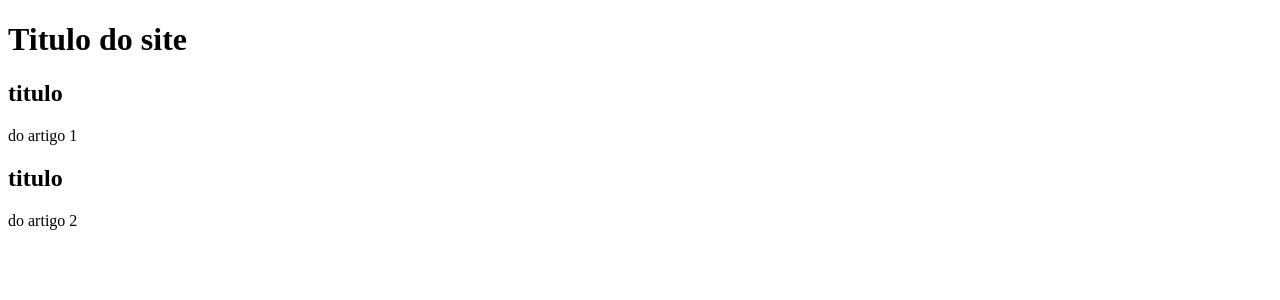
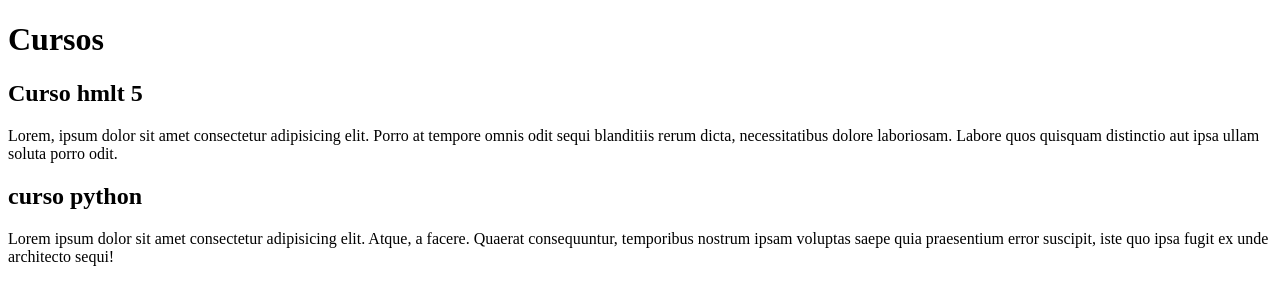
Before and after one commit to jvsenha/projetoSites, a plain HTML site: page index.html in a window 1280 px wide. Drawn offline with Linux system fonts and the light colour scheme.

Commit message:
Criar Conteudo

```diff
--- a/index.html
+++ b/index.html
@@ -10,15 +10,19 @@
 
 <body>
     <header>
-        <h1>Titulo do site</h1>
+        <h1>Cursos</h1>
     </header>
     <article>
-        <h1>titulo</h1>
-        <article>do artigo 1</article>
+        <h1>Curso hmlt 5</h1>
+        <article>Lorem, ipsum dolor sit amet consectetur adipisicing elit. Porro at tempore omnis odit sequi blanditiis
+            rerum dicta, necessitatibus dolore laboriosam. Labore quos quisquam distinctio aut ipsa ullam soluta porro
+            odit.</article>
     </article>
     <article>
-        <h1>titulo</h1>
-        <article>do artigo 2</article>
+        <h1>curso python</h1>
+        <article>Lorem ipsum dolor sit amet consectetur adipisicing elit. Atque, a facere. Quaerat consequuntur,
+            temporibus nostrum ipsam voluptas saepe quia praesentium error suscipit, iste quo ipsa fugit ex unde
+            architecto sequi!</article>
     </article>
 </body>
 
```
